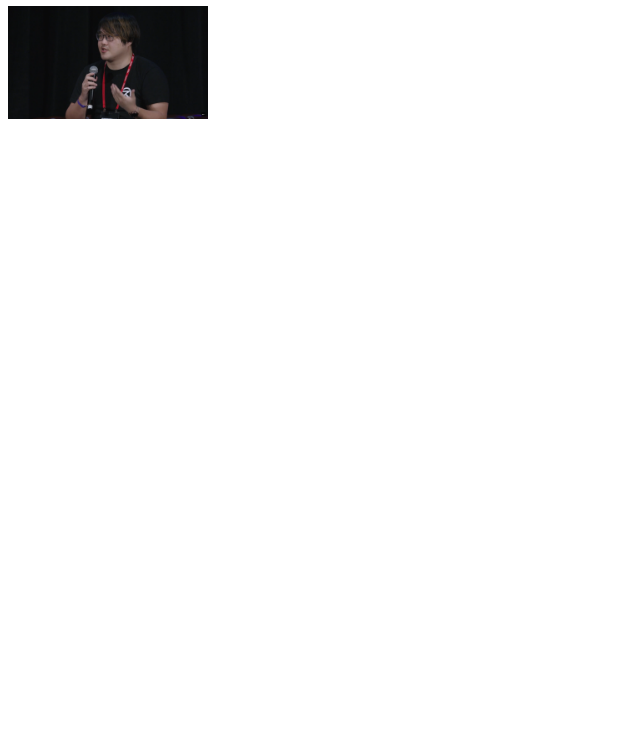
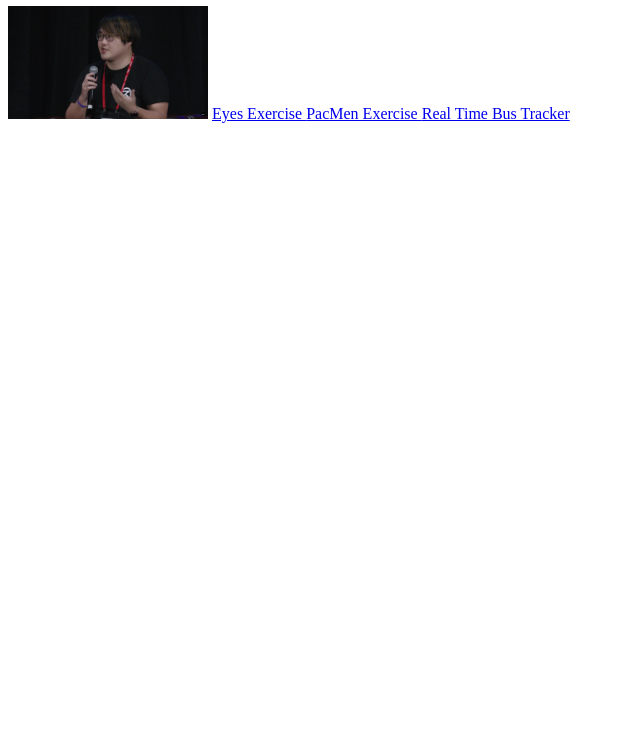
Before and after one commit to parkjw0806/parkjw0806.github.io, a plain HTML site: page index.html in a window 1280 px wide. Shown: the part 60-800 px from the top of the page, without its empty margins (0-640 px from the left). Drawn offline with Linux system fonts and the light colour scheme.

Commit message:
Add links to page

```diff
--- a/index.html
+++ b/index.html
@@ -1,4 +1,9 @@
 <html>
     <h1>James' Portfolio</h1>
     <img src="./ParkJungWoong.png" width ='200' />
+
+    <a href ="http://parkjw0806.github.io.eyeexercise"> Eyes Exercise </a>
+    <a href ="http://parkjw0806.github.io.pacmenexercise"> PacMen Exercise </a>
+    <a href ="http://parkjw0806.github.io.realtimebustracker"> Real Time Bus Tracker </a>
+
 </html>
```
